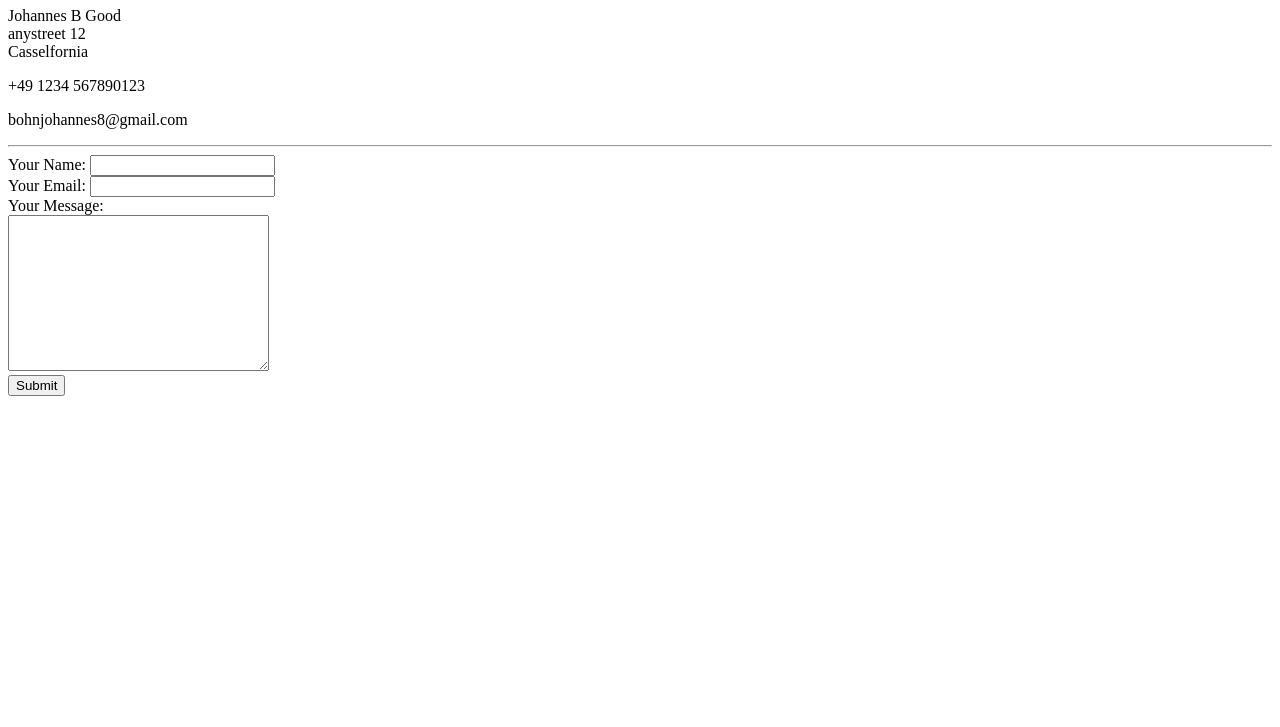
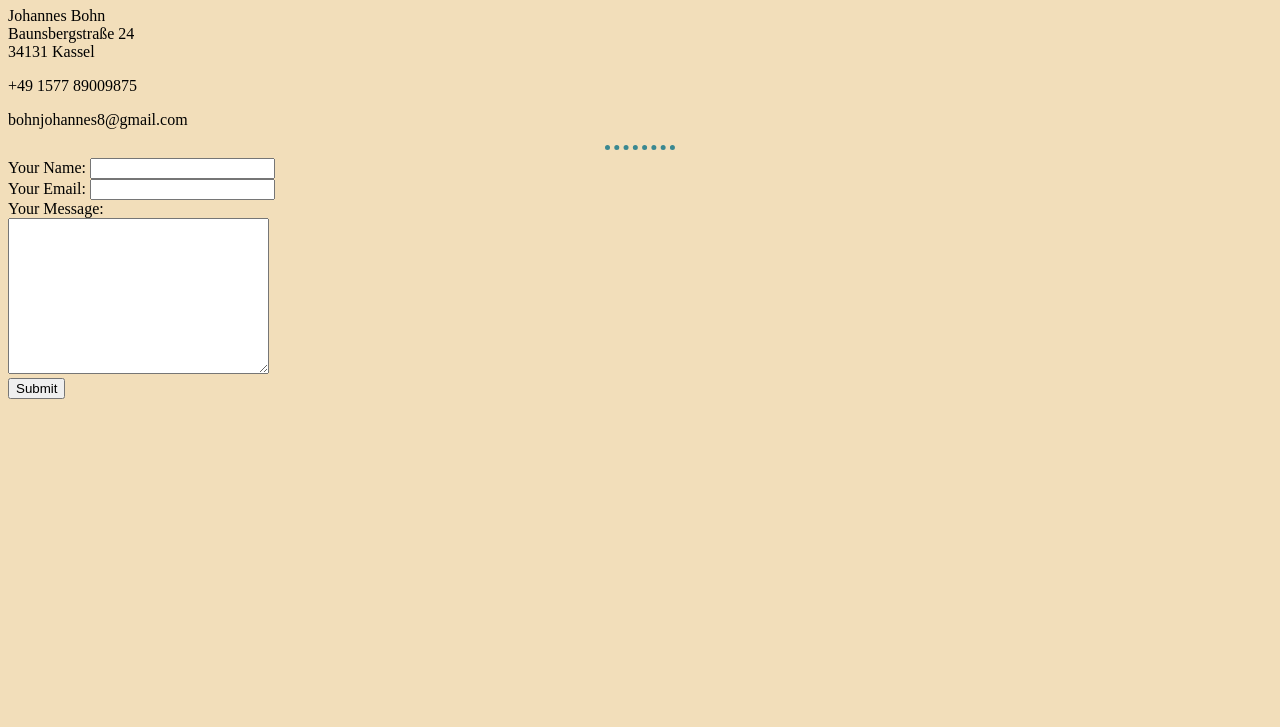
Before and after one commit to Johannesor/cv, a plain HTML site: page contactdetails.html in a window 1280 px wide. Shown: the part 73-800 px from the top of the page. Drawn offline with Linux system fonts and the light colour scheme.

Commit message:
v2 incl. CSS

```diff
--- a/contactdetails.html
+++ b/contactdetails.html
@@ -4,15 +4,16 @@
 <head>
   <meta charset="utf-8">
   <title>Contact Me</title>
+      <link rel="stylesheet" href="css/styles.css">
 </head>
 
 <body>
   <h1>Contact Details</h1>
-  <p>Johannes B Good<br>
-    anystreet 12<br>
-    Casselfornia
+  <p>Johannes Bohn<br>
+    Baunsbergstraße 24<br>
+    34131 Kassel
   </p>
-  <p>+49 1234 567890123</p>
+  <p>+49 1577 89009875</p>
   <p>bohnjohannes8@gmail.com</p>
 <hr>
   <form class="" action="mailto:bohnjohannes8@gmail.com" method="post">
--- /dev/null
+++ b/css/styles.css
@@ -0,0 +1,19 @@
+body {
+  background-color: #F2DEBA;
+}
+
+hr {
+  border-style: none;
+  border-top-style: dotted;
+  border-color: #3A8891;
+  border-width: 5px;
+  width: 70px;
+}
+
+h1{
+  color: #0E5E6F;
+}
+
+h3{
+  color: #0E5E6F;
+}
```
Also changed, not shown: hobbies.html (+1 -0 lines), index.html (+2 -2 lines).
